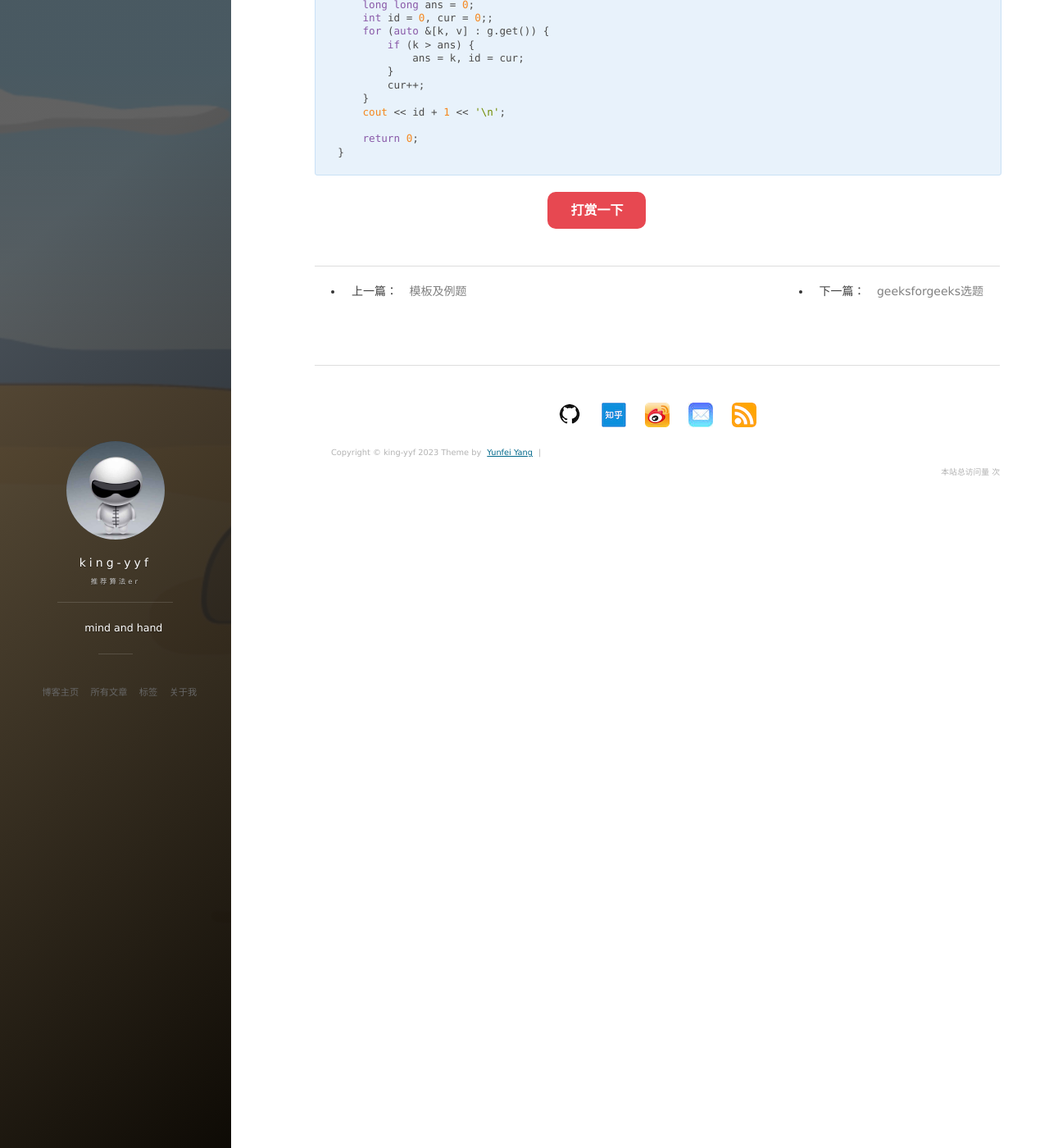
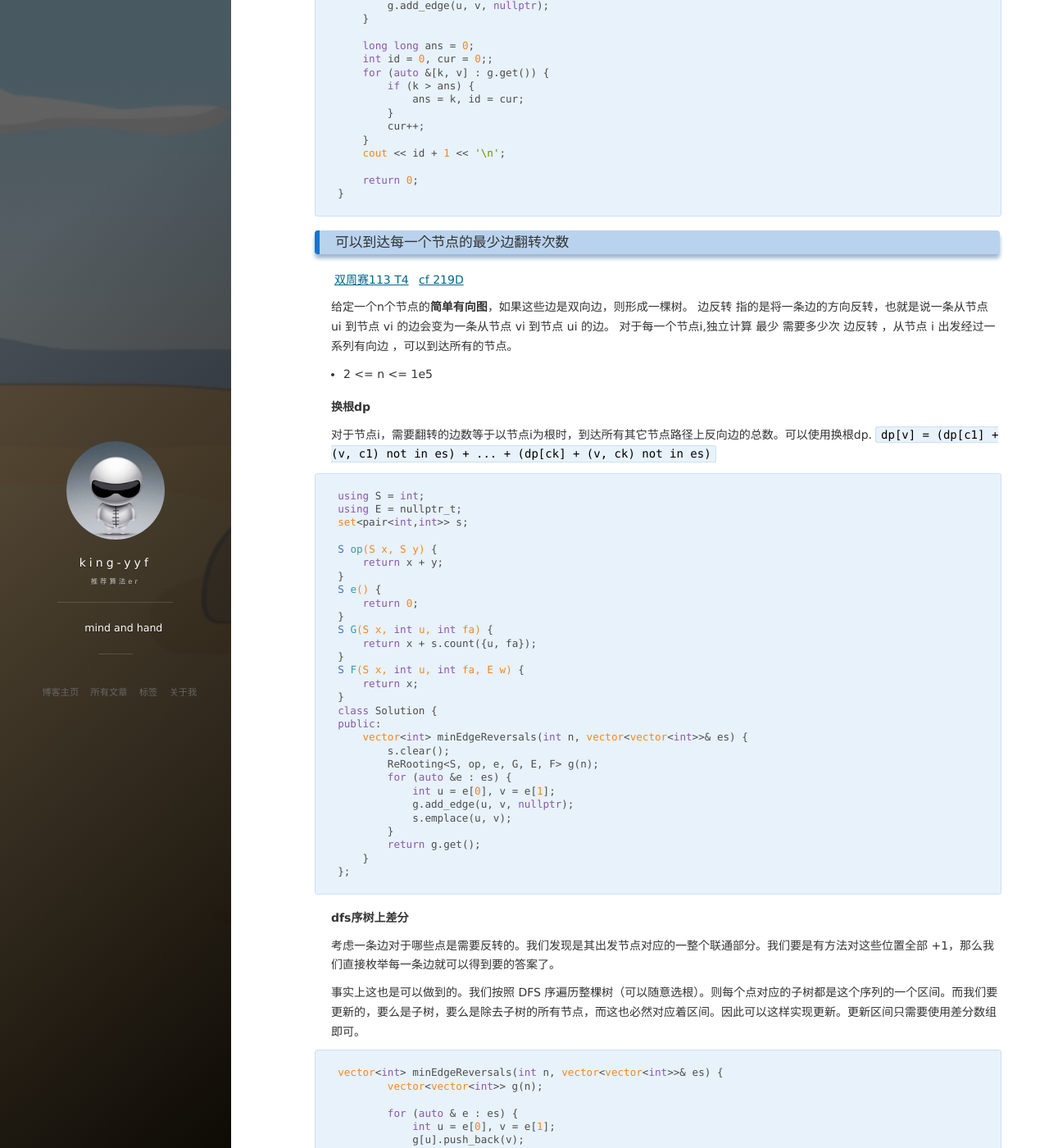
Before and after one commit to king-yyf/king-yyf.github.io, a Jekyll site: the page built from _posts/2023-04-16-reroot.md, in a window 1280 px wide and 1400 px high, scrolled down 7681 px. Shown: the whole window at 82% size. Built offline with Jekyll 4.4.1, drawn with Linux system fonts in a browser that asks for light colours; nearby versions of some CDN libraries; comment, search, counter and statistics services are not loaded; some of the changed text lies outside the part shown.

Commit message:
add case

````diff
--- a/_posts/2023-04-16-reroot.md
+++ b/_posts/2023-04-16-reroot.md
@@ -20,6 +20,8 @@
   - [树上边权加终点点权最长路径](#树上边权加终点点权最长路径)
   - [去掉一个端点的最长路径和](#去掉一个端点的最长路径和)
   - [树中距离之和](#树中距离之和)
+  - [可以到达每一个节点的最少边翻转次数](#可以到达每一个节点的最少边翻转次数)
+  - [统计可能的树根数目](#统计可能的树根数目)
 
 
 <!-- /TOC -->
@@ -455,3 +457,211 @@
     return 0;
 }
 ```
+
+### 可以到达每一个节点的最少边翻转次数
+
+[双周赛113 T4](https://leetcode.cn/problems/minimum-edge-reversals-so-every-node-is-reachable/description/)
+[cf 219D](https://codeforces.com/problemset/problem/219/D)
+
+
+给定一个n个节点的**简单有向图**，如果这些边是双向边，则形成一棵树。
+边反转 指的是将一条边的方向反转，也就是说一条从节点 ui 到节点 vi 的边会变为一条从节点 vi 到节点 ui 的边。
+对于每一个节点i,独立计算 最少 需要多少次 边反转 ，从节点 i 出发经过一系列有向边 ，可以到达所有的节点。
+
++ 2 <= n <= 1e5
+
+**换根dp**
+
+对于节点i，需要翻转的边数等于以节点i为根时，到达所有其它节点路径上反向边的总数。可以使用换根dp.
+`dp[v] = (dp[c1] + (v, c1) not in es) + ... + (dp[ck] + (v, ck) not in es)`
+
+```c++
+using S = int;
+using E = nullptr_t;
+set<pair<int,int>> s;
+
+S op(S x, S y) {
+    return x + y;
+}
+S e() {
+    return 0;
+}
+S G(S x, int u, int fa) {
+    return x + s.count({u, fa});
+}
+S F(S x, int u, int fa, E w) {
+    return x;
+}
+class Solution {
+public:
+    vector<int> minEdgeReversals(int n, vector<vector<int>>& es) {
+        s.clear();
+        ReRooting<S, op, e, G, E, F> g(n);
+        for (auto &e : es) {
+            int u = e[0], v = e[1];
+            g.add_edge(u, v, nullptr);
+            s.emplace(u, v);
+        }
+        return g.get();
+    }
+};
+```
+
+**dfs序树上差分**
+
+考虑一条边对于哪些点是需要反转的。我们发现是其出发节点对应的一整个联通部分。我们要是有方法对这些位置全部 +1，那么我们直接枚举每一条边就可以得到要的答案了。
+
+事实上这也是可以做到的。我们按照 DFS 序遍历整棵树（可以随意选根）。则每个点对应的子树都是这个序列的一个区间。而我们要更新的，要么是子树，要么是除去子树的所有节点，而这也必然对应着区间。因此可以这样实现更新。更新区间只需要使用差分数组即可。
+
+```c++
+vector<int> minEdgeReversals(int n, vector<vector<int>>& es) {
+        vector<vector<int>> g(n);
+
+        for (auto & e : es) {
+            int u = e[0], v = e[1];
+            g[u].push_back(v);
+            g[v].push_back(u);
+        }
+        vector<int> in(n), out(n), pa(n, -1);
+        int t = 0;
+        function<void(int, int)> dfs = [&](int u, int fa) {
+            pa[u] = fa, in[u] = t++;
+            for (int v : g[u]) if (v != fa) {
+                dfs(v, u);
+            }
+            out[u] = t;
+        };
+        dfs(0, -1);
+
+        vector<int> d(n + 1);
+
+        auto add = [&](int l, int r) {
+            d[l]++, d[r]--;
+        };
+
+        for (auto & e : es) {
+            int u = e[0], v = e[1];
+            if (pa[v] == u) {
+                add(in[v], out[v]);
+            } else {
+                add(0, in[u]);
+                add(out[u], n);
+            }
+        }
+
+        for (int i = 0; i < n; ++i)
+            d[i + 1] += d[i];
+
+        vector<int> ans(n);
+        for (int i = 0; i < n; ++i) {
+            ans[i] = d[in[i]];
+        }
+        return ans;
+    }
+```
+
+### 统计可能的树根数目
+
+[双周赛99 T4](https://leetcode.cn/problems/count-number-of-possible-root-nodes/description/)
+
+n个节点的树，长为m的二维数组q，每个数组表示为[u,v]，表示u是v的父节点。
+求有多少个节点i，当以i为根时，q中至少有k项是对的。
+
++ 2 <= n <= 1e5
++ 1 <= m <= n - 1
+
+**换根**
+
+```c++
+using S = int;
+using E = nullptr_t;
+set<pair<int,int>> s;
+
+S op(S x, S y) {
+    return x + y;
+}
+S e() {
+    return 0;
+}
+S G(S x, int u, int fa) {
+    return x + s.count({fa, u});
+}
+S F(S x, int u, int fa, E w) {
+    return x;
+}
+class Solution {
+public:
+    int rootCount(vector<vector<int>>& es, vector<vector<int>>& guesses, int k) {
+        s.clear();
+        int n = es.size() + 1;
+        ReRooting<S, op, e, G, E, F> g(n);
+        for (auto &e : es) {
+            int u = e[0], v = e[1];
+            g.add_edge(u, v, nullptr);
+        }
+        for (auto &e : guesses) {
+            int u = e[0], v = e[1];
+            s.emplace(u, v);
+        }
+        auto d = g.get();
+        int c = 0;
+        for (int i = 0; i < n; ++i) {
+            if (d[i] >= k) c ++;
+        }
+        return c;
+    }
+};
+```
+
+**dfs序树上差分**
+
+```c++
+
+class Solution {
+public:
+    int rootCount(vector<vector<int>>& es, vector<vector<int>>& guesses, int k) {
+        int n = es.size() + 1;
+        vector<vector<int>> g(n);
+
+        for (auto & e : es) {
+            int u = e[0], v = e[1];
+            g[u].push_back(v);
+            g[v].push_back(u);
+        }
+        vector<int> in(n), out(n), dep(n, -1);
+        int t = 0;
+        function<void(int, int)> dfs = [&](int u, int fa) {
+            in[u] = t++;
+            dep[u] = fa < 0 ? 0 : dep[fa] + 1;
+            for (int v : g[u]) if (v != fa) {
+                dfs(v, u);
+            }
+            out[u] = t;
+        };
+        dfs(0, -1);
+
+        vector<int> d(n + 1);
+
+        auto add = [&](int l, int r) {
+            d[l]++, d[r]--;
+        };
+
+        for (auto & e : guesses) {
+            int u = e[0], v = e[1];
+            if (dep[u] < dep[v]) {
+                add(0, in[v]);
+                add(out[v], n);
+            } else {
+                add(in[u], out[u]);
+            }
+        }
+
+        for (int i = 0; i < n; ++i)
+            d[i + 1] += d[i];
+
+        int ans = 0;
+        for (int i = 0; i < n; ++i) if (d[i] >= k) ans++;
+        return ans;
+    }
+};
+```
````
